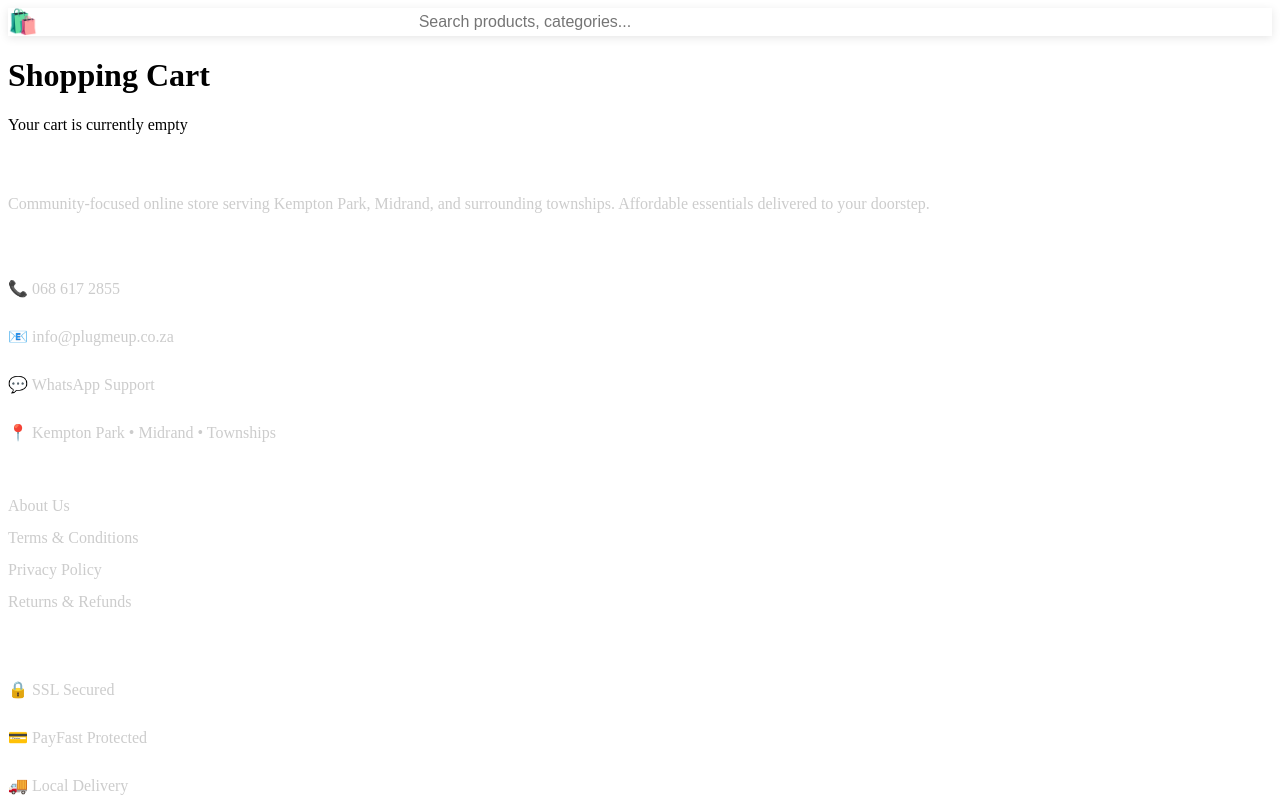
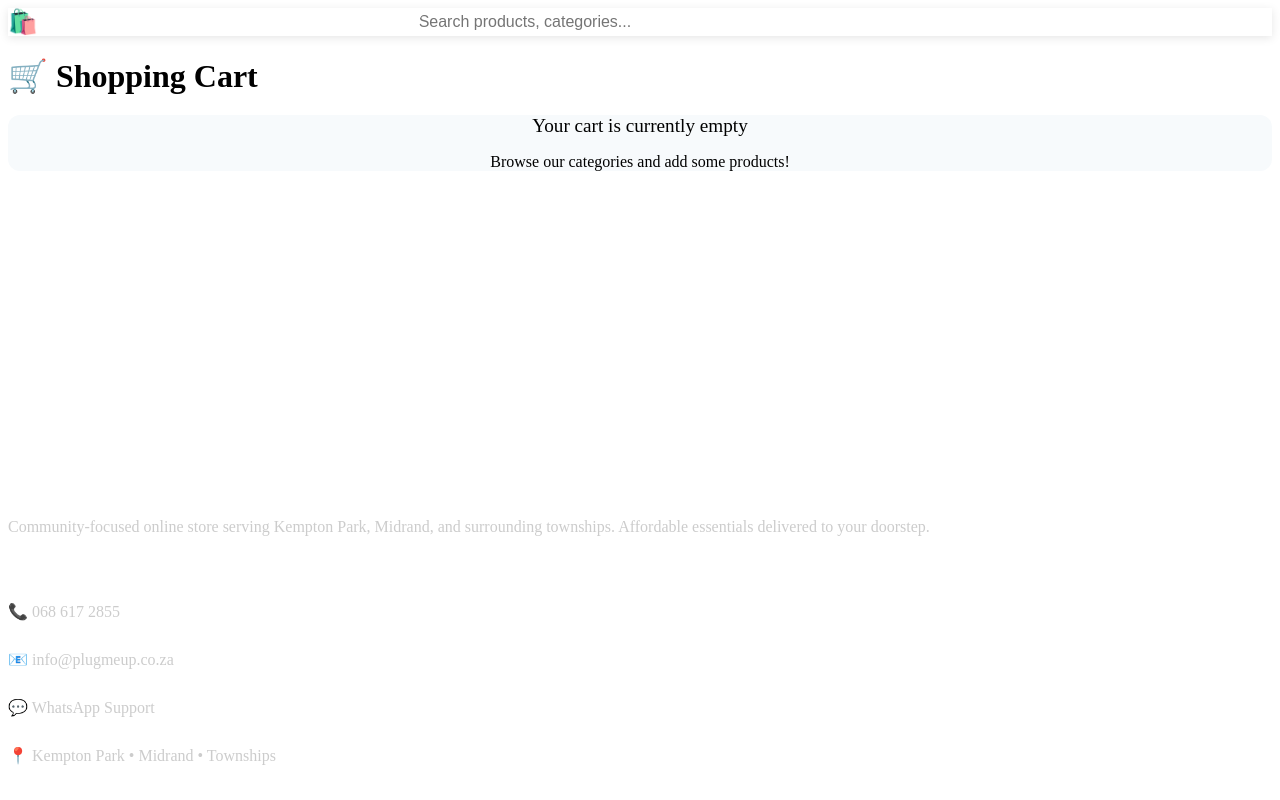
Before and after one commit to mokohogastavias/storefront, a React (Vite) app: page /cart in a window 1280 px wide. Shown: the top 800 px of the page. Built offline with nearby package versions, Linux system fonts and the light colour scheme.

Commit message:
Update Cart.jsx

```diff
--- a/src/pages/Cart.jsx
+++ b/src/pages/Cart.jsx
@@ -1,8 +1,20 @@
 export default function Cart() {
   return (
-    <div className="container" style={{ padding: 'var(--space-xl) 0' }}>
-      <h1>Shopping Cart</h1>
-      <p>Your cart is currently empty</p>
+    <div className="container" style={{ padding: 'var(--space-2xl) 0', minHeight: '50vh' }}>
+      <h1 style={{ marginBottom: 'var(--space-xl)' }}>🛒 Shopping Cart</h1>
+      <div style={{
+        textAlign: 'center',
+        padding: 'var(--space-2xl)',
+        backgroundColor: '#F7FAFC',
+        borderRadius: '12px'
+      }}>
+        <p style={{ fontSize: '1.2rem', marginBottom: 'var(--space-md)' }}>
+          Your cart is currently empty
+        </p>
+        <p style={{ color: 'var(--text-light)' }}>
+          Browse our categories and add some products!
+        </p>
+      </div>
     </div>
   )
 }
```
